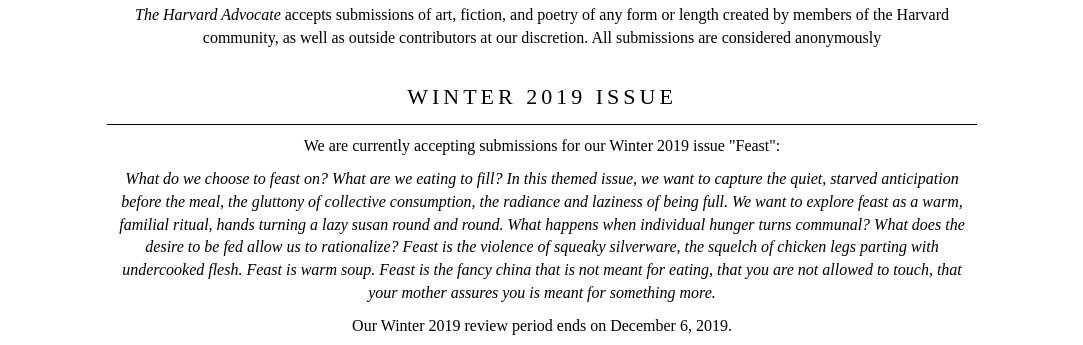
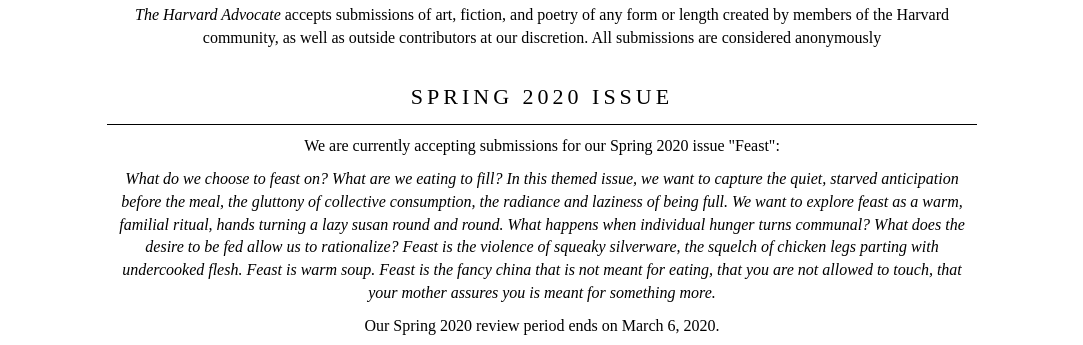
Before and after one commit to serenadavis/main-website, a Gatsby site: page /submit in a window 1280 px wide. Shown: the part 277-622 px from the top of the page, without its empty margins (98-1181 px from the left). Built offline with nearby package versions, Linux system fonts and the light colour scheme; Gatsby itself is replaced by a stand-in of ours.

Commit message:
Update submit.js
Updated to spring 2020

```diff
--- a/src/pages/submit.js
+++ b/src/pages/submit.js
@@ -8,11 +8,11 @@
             <div className="center">
                 <p><i>The Harvard Advocate</i> accepts submissions of art, fiction, and poetry of any form or length created by members of the Harvard community, as well as outside contributors at our discretion. All submissions are considered anonymously</p>
             </div>
-            <h1 class="header">Winter 2019 Issue</h1>
+            <h1 class="header">Spring 2020 Issue</h1>
             <div className='center'>
-                <p>We are currently accepting submissions for our Winter 2019 issue "Feast":</p>
+                <p>We are currently accepting submissions for our Spring 2020 issue "Feast":</p>
                 <p><i>What do we choose to feast on? What are we eating to fill? In this themed issue, we want to capture the quiet, starved anticipation before the meal, the gluttony of collective consumption, the radiance and laziness of being full. We want to explore feast as a warm, familial ritual, hands turning a lazy susan round and round. What happens when individual hunger turns communal? What does the desire to be fed allow us to rationalize? Feast is the violence of squeaky silverware, the squelch of chicken legs parting with undercooked flesh. Feast is warm soup. Feast is the fancy china that is not meant for eating, that you are not allowed to touch, that your mother assures you is meant for something more.</i></p>
-                <p>Our Winter 2019 review period ends on December 6, 2019.</p>
+                <p>Our Spring 2020 review period ends on March 6, 2020.</p>
             </div>
             <p></p>
             <p></p>
```
